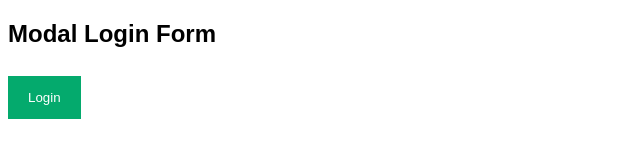
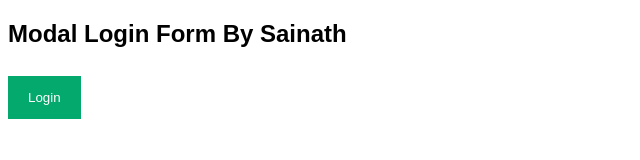
Before and after one commit to Mandalasai90/Login, a plain HTML site: page index.html in a window 1280 px wide. Shown: the whole page, without its empty margins (0-640 px from the left). Drawn offline with Linux system fonts and the light colour scheme.

Commit message:
Update index.html

```diff
--- a/index.html
+++ b/index.html
@@ -127,7 +127,7 @@ span.psw {
 </head>
 <body>
 
-<h2>Modal Login Form</h2>
+<h2>Modal Login Form By Sainath</h2>
 
 <button onclick="document.getElementById('id01').style.display='block'" style="width:auto;">Login</button>
 
```
